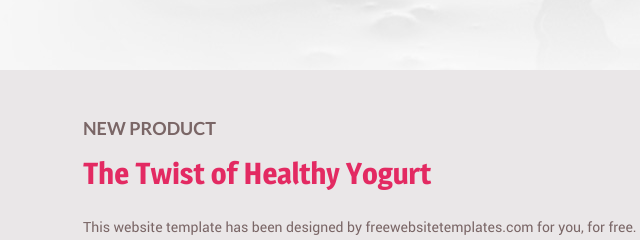
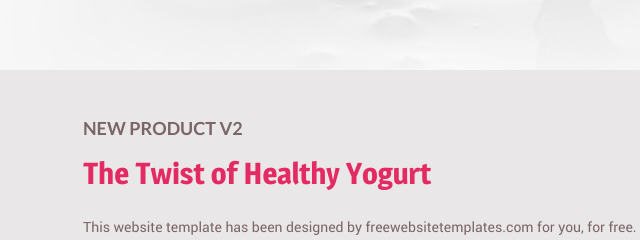
Before and after one commit to fethullahcucu/FethullahCucuPersonal, a plain HTML site: page index.html in a window 1280 px wide. Shown: the part 710-950 px from the top of the page, 117-757 px from the left. Drawn offline with Linux system fonts and the light colour scheme.

Commit message:
git test . new product v2
git test between ec2 and local pc

```diff
--- a/index.html
+++ b/index.html
@@ -50,7 +50,7 @@
 			<div class="body">
 				<div>
 					<div>
-						<h1>NEW PRODUCT</h1>
+						<h1>NEW PRODUCT V2</h1>
 						<h2>The Twist of Healthy Yogurt</h2>
 						<p>This website template has been designed by freewebsitetemplates.com for you, for free. You can replace all this text with your own text.</p>
 					</div>
```
